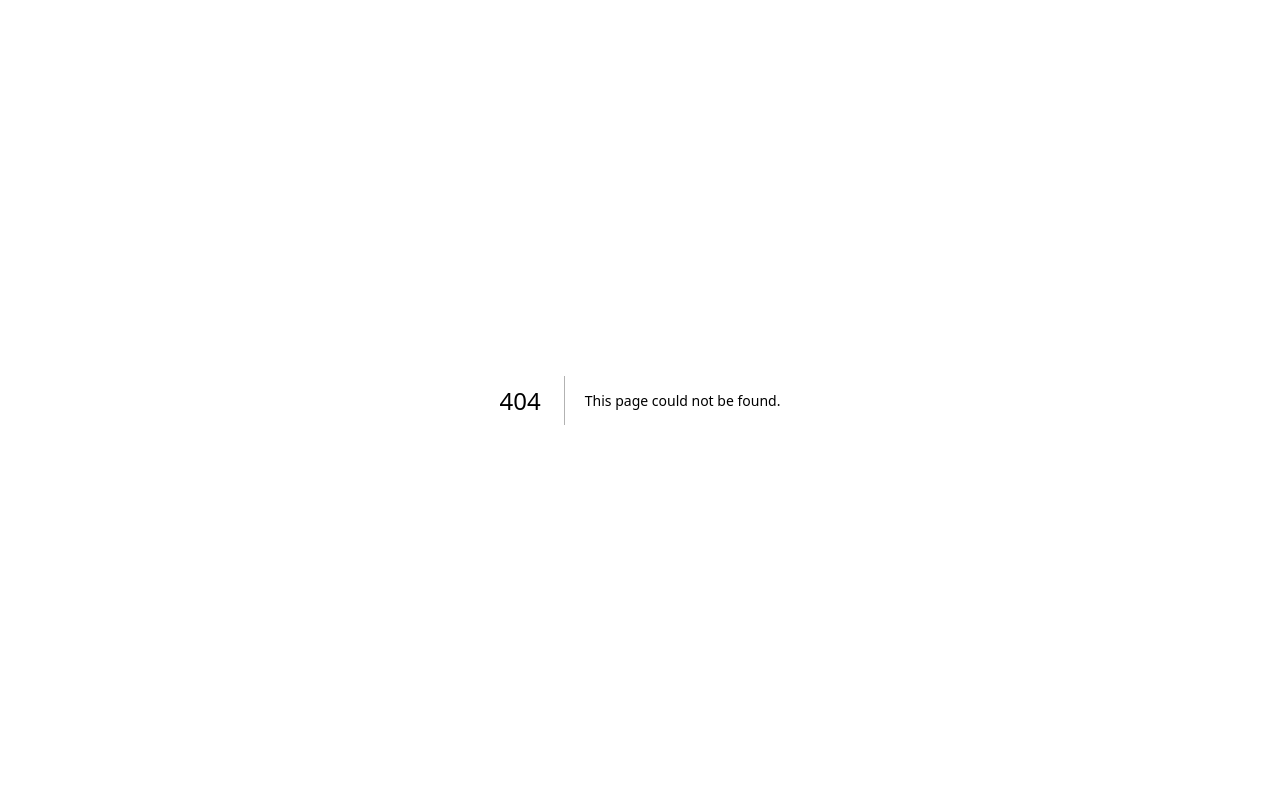
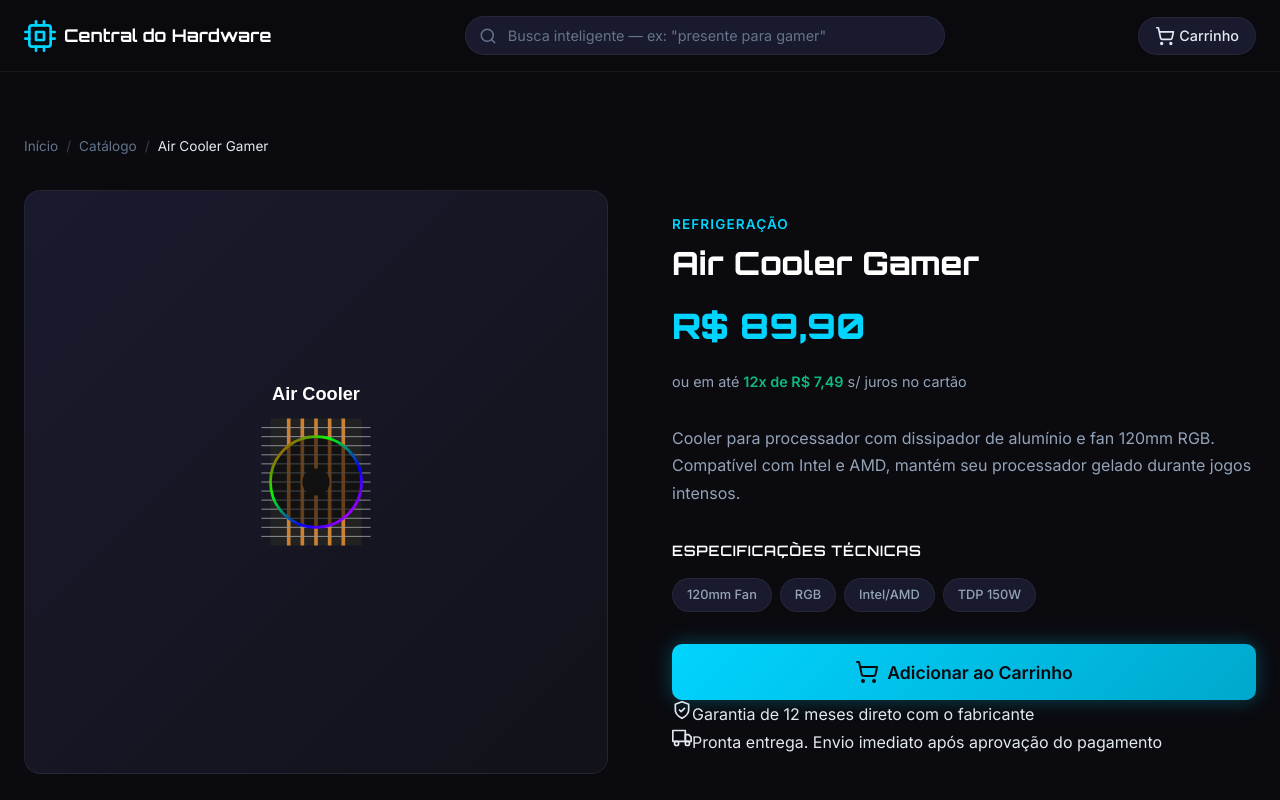
Before and after one commit to henriquebcorrea/central-do-hardware, a Next.js app: page /produto/air-cooler-gamer in a window 1280 px wide. Before the commit this address had no page. Shown: the top 800 px of the page. Built offline with nearby package versions, Linux system fonts and the light colour scheme.

Commit message:
feat: criar páginas da loja (home e produto)

```diff
--- a/src/app/layout.tsx
+++ b/src/app/layout.tsx
@@ -1,20 +1,21 @@
 import type { Metadata } from "next";
-import { Geist, Geist_Mono } from "next/font/google";
+import { Inter } from "next/font/google";
 import "./globals.css";
+import { CartProvider } from "@/contexts/CartContext";
+import Navbar from "@/components/Navbar";
+import CartDrawer from "@/components/CartDrawer";
+import Footer from "@/components/Footer";
 
-const geistSans = Geist({
-  variable: "--font-geist-sans",
-  subsets: ["latin"],
-});
-
-const geistMono = Geist_Mono({
-  variable: "--font-geist-mono",
+const inter = Inter({
+  variable: "--font-inter",
   subsets: ["latin"],
 });
 
 export const metadata: Metadata = {
-  title: "Create Next App",
-  description: "Generated by create next app",
+  title: "Central do Hardware | Peças de PC com os Melhores Preços",
+  description:
+    "Loja online de peças de PC: placas de vídeo, memória RAM, SSDs, periféricos gamer e mais. Monte o setup dos seus sonhos com componentes de qualidade e entrega rápida.",
+  keywords: "peças de PC, hardware, placa de vídeo, memória RAM, SSD, gamer, periféricos, computador",
 };
 
 export default function RootLayout({
@@ -23,8 +24,15 @@ export default function RootLayout({
   children: React.ReactNode;
 }>) {
   return (
-    <html lang="en" className={`${geistSans.variable} ${geistMono.variable}`}>
-      <body>{children}</body>
+    <html lang="pt-BR" className={inter.variable}>
+      <body>
+        <CartProvider>
+          <Navbar />
+          <CartDrawer />
+          <main>{children}</main>
+          <Footer />
+        </CartProvider>
+      </body>
     </html>
   );
 }
--- /dev/null
+++ b/src/app/produto/[id]/AddToCartButton.tsx
@@ -0,0 +1,44 @@
+"use client";
+
+import { useState } from "react";
+import { useCart } from "@/contexts/CartContext";
+import type { Product } from "@/data/products";
+
+export default function AddToCartButton({ product }: { product: Product }) {
+  const { addToCart } = useCart();
+  const [added, setAdded] = useState(false);
+
+  const handleAdd = () => {
+    addToCart(product);
+    setAdded(true);
+    setTimeout(() => setAdded(false), 2000);
+  };
+
+  return (
+    <div className="product-detail-actions">
+      <button
+        className={`btn ${added ? "btn-secondary" : "btn-primary"} btn-lg`}
+        style={{ padding: "16px 32px", fontSize: "1.1rem" }}
+        onClick={handleAdd}
+      >
+        {added ? (
+          <>
+            <svg width="24" height="24" viewBox="0 0 24 24" fill="none" stroke="currentColor" strokeWidth="2" strokeLinecap="round" strokeLinejoin="round" className="text-success">
+              <polyline points="20 6 9 17 4 12" />
+            </svg>
+            Adicionado
+          </>
+        ) : (
+          <>
+            <svg width="24" height="24" viewBox="0 0 24 24" fill="none" stroke="currentColor" strokeWidth="2" strokeLinecap="round" strokeLinejoin="round">
+              <circle cx="8" cy="21" r="1" />
+              <circle cx="19" cy="21" r="1" />
+              <path d="M2.05 2.05h2l2.66 12.42a2 2 0 0 0 2 1.58h9.78a2 2 0 0 0 1.95-1.57l1.65-7.43H5.12" />
+            </svg>
+            Adicionar ao Carrinho
+          </>
+        )}
+      </button>
+    </div>
+  );
+}
--- /dev/null
+++ b/src/app/produto/[id]/page.tsx
@@ -0,0 +1,106 @@
+import Image from "next/image";
+import Link from "next/link";
+import { notFound } from "next/navigation";
+import { getProductById, products } from "@/data/products";
+import AddToCartButton from "./AddToCartButton";
+
+export async function generateStaticParams() {
+  return products.map((product) => ({
+    id: product.id,
+  }));
+}
+
+function formatPrice(price: number) {
+  return price.toLocaleString("pt-BR", { style: "currency", currency: "BRL" });
+}
+
+export default async function ProductPage({ params }: { params: Promise<{ id: string }> }) {
+  const resolvedParams = await params;
+  const product = getProductById(resolvedParams.id);
+
+  if (!product) {
+    notFound();
+  }
+
+  const relatedProducts = products
+    .filter((p) => p.category === product.category && p.id !== product.id)
+    .slice(0, 4);
+
+  // Fallback se não tiver produtos relacionados suficientes na mesma categoria
+  if (relatedProducts.length < 4) {
+    const more = products
+      .filter((p) => p.id !== product.id && !relatedProducts.find((rp) => rp.id === p.id))
+      .slice(0, 4 - relatedProducts.length);
+    relatedProducts.push(...more);
+  }
+
+  return (
+    <div className="product-detail">
+      <div className="container">
+        <nav className="breadcrumb">
+          <Link href="/">Início</Link>
+          <span className="breadcrumb-separator">/</span>
+          <Link href={`/#produtos`}>Catálogo</Link>
+          <span className="breadcrumb-separator">/</span>
+          <span className="breadcrumb-current">{product.name}</span>
+        </nav>
+
+        <div className="product-detail-grid">
+          <div className="product-detail-image animate-fade-in">
+            {product.featured && <span className="product-card-badge" style={{ top: "1rem", left: "1rem" }}>Destaque</span>}
+            <Image
+              src={product.image}
+              alt={product.name}
+              width={600}
+              height={600}
+              style={{ objectFit: "contain" }}
+              priority
+            />
+          </div>
+
+          <div className="product-detail-info animate-slide-up">
+            <div className="product-detail-category">{product.category}</div>
+            <h1 className="product-detail-name">{product.name}</h1>
+
+            <div className="product-detail-price">{formatPrice(product.price)}</div>
+            <div className="product-detail-installment">
+              ou em até <span>12x de {formatPrice(product.price / 12)}</span> s/ juros no cartão
+            </div>
+
+            <p className="product-detail-description">{product.description}</p>
+
+            <div className="product-detail-specs">
+              <h3>Especificações Técnicas</h3>
+              <div className="specs-list">
+                {product.specs.map((spec, index) => (
+                  <span key={index} className="spec-tag">{spec}</span>
+                ))}
+              </div>
+            </div>
+
+            <AddToCartButton product={product} />
+
+            <div className="mt-8 pt-8 border-t border-border flex flex-col gap-4">
+              <div className="flex items-center gap-3 text-sm text-text-secondary">
+                <svg width="20" height="20" viewBox="0 0 24 24" fill="none" stroke="currentColor" strokeWidth="2" strokeLinecap="round" strokeLinejoin="round" className="text-success">
+                  <path d="M12 22s8-4 8-10V5l-8-3-8 3v7c0 6 8 10 8 10z" />
+                  <path d="m9 12 2 2 4-4" />
+                </svg>
+                Garantia de 12 meses direto com o fabricante
+              </div>
+              <div className="flex items-center gap-3 text-sm text-text-secondary">
+                <svg width="20" height="20" viewBox="0 0 24 24" fill="none" stroke="currentColor" strokeWidth="2" strokeLinecap="round" strokeLinejoin="round" className="text-primary">
+                  <rect x="1" y="3" width="15" height="13" />
+                  <polygon points="16 8 20 8 23 11 23 16 16 16 16 8" />
+                  <circle cx="5.5" cy="18.5" r="2.5" />
+                  <circle cx="18.5" cy="18.5" r="2.5" />
+                </svg>
+                Pronta entrega. Envio imediato após aprovação do pagamento
+              </div>
+            </div>
+          </div>
+        </div>
+      </div>
+    </div>
+  );
+}
```
Also changed, not shown: src/app/page.tsx (+128 -59 lines).
